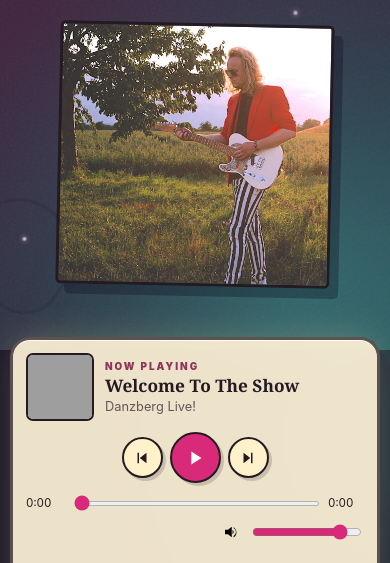
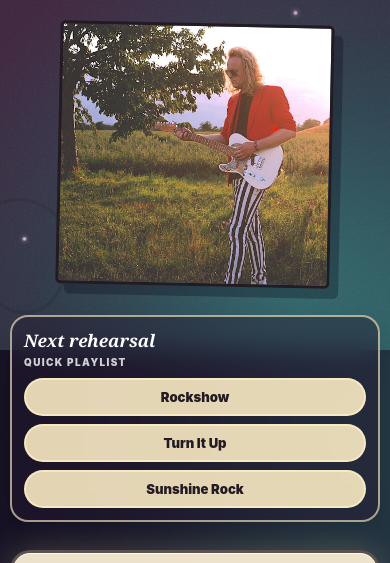
Before and after one commit to KaiD1993/DanzbergLive, a plain HTML site: page index.html in a window 390 px wide. Shown: the part 494-1057 px from the top of the page. Drawn offline with Linux system fonts and the light colour scheme; grey boxes are pictures that could not be loaded.

Commit message:
Add files via upload

```diff
--- a/index.html
+++ b/index.html
@@ -21,11 +21,12 @@
     .tagline{max-width:480px;margin:22px auto 0;font:700 clamp(.94rem,1.6vw,1.1rem)/1.5 Georgia,serif}.tagline span{display:inline;background:var(--cream);box-shadow:7px 0 0 var(--cream),-7px 0 0 var(--cream)}
     .portrait{position:static;display:block;width:min(72%,320px);height:auto;aspect-ratio:auto;margin:28px auto 0;border:3px solid var(--ink);border-radius:5px;object-fit:contain;box-shadow:9px 10px 0 rgba(10,5,20,.28);transform:rotate(1.2deg)}
     .player{width:min(790px,100%);margin:42px auto 24px;border:3px solid var(--line);border-radius:23px;background:rgba(255,244,215,.92);box-shadow:10px 12px 0 rgba(45,27,31,.2),0 0 36px rgba(255,235,172,.22),inset 0 1px rgba(255,255,255,.9);backdrop-filter:blur(22px) saturate(1.2);overflow:hidden}
+    .rehearsal{width:min(790px,100%);margin:18px auto 0;padding:14px 16px;border:2px solid rgba(255,241,201,.62);border-radius:18px;background:rgba(38,25,48,.42);box-shadow:0 10px 24px rgba(10,5,20,.14);backdrop-filter:blur(14px)}.rehearsal-head{display:flex;align-items:baseline;justify-content:space-between;gap:12px;margin-bottom:10px;color:#fff}.rehearsal-title{margin:0;font:900 1.08rem Georgia,serif;font-style:italic}.rehearsal-note{font-size:.62rem;font-weight:900;letter-spacing:.14em;text-transform:uppercase;opacity:.8}.rehearsal-list{display:grid;grid-template-columns:repeat(3,1fr);gap:8px}.rehearsal-song{border:2px solid rgba(255,241,201,.72);border-radius:999px;padding:10px 12px;background:rgba(255,241,201,.88);color:var(--ink);font-weight:900;font-size:.82rem;cursor:pointer;transition:.18s transform,.18s background}.rehearsal-song:hover,.rehearsal-song.active{transform:translateY(-2px);background:#f7c947}
     .player-top{display:grid;grid-template-columns:88px 1fr auto;align-items:center;gap:18px;padding:17px 20px}.player-cover{width:88px;aspect-ratio:1;object-fit:cover;border:2px solid var(--ink);border-radius:7px}.now-label{font-size:.62rem;font-weight:1000;letter-spacing:.2em;text-transform:uppercase;color:#8d355c}.now-title{margin:4px 0;font:900 clamp(1.08rem,2.4vw,1.65rem)/1.1 Georgia,serif}.now-sub{margin:0;color:#67545d;font-size:.8rem}.controls{display:flex;align-items:center;gap:7px}.control{display:grid;place-items:center;width:41px;height:41px;border:2px solid var(--ink);border-radius:50%;background:var(--cream);color:var(--ink);cursor:pointer;box-shadow:3px 3px 0 rgba(36,27,34,.18);transition:.18s transform,.18s background}.control:hover{background:#fff8df;transform:translateY(-2px)}.control.primary{width:51px;height:51px;background:var(--pink);color:white;font-size:1.1rem}.control svg{width:18px;height:18px;fill:currentColor}.control.primary svg{width:22px;height:22px}
     .timeline{display:grid;grid-template-columns:44px 1fr 44px;align-items:center;gap:10px;padding:0 24px 18px;font-size:.72rem;font-variant-numeric:tabular-nums}.range{width:100%;height:5px;accent-color:var(--pink);cursor:pointer}.tools{display:flex;align-items:center;justify-content:flex-end;gap:10px;padding:0 24px 20px}.volume-icon{width:18px}.volume{width:110px;accent-color:var(--pink)}
     .catalog{width:min(900px,100%);margin:48px auto 0}.catalog-head{display:flex;align-items:end;justify-content:space-between;gap:20px;margin-bottom:14px}.catalog h2{margin:0;font:900 clamp(1.8rem,4vw,3.2rem)/1 Georgia,serif;font-style:italic;letter-spacing:-.05em}.catalog-note{font-size:.7rem;font-weight:900;letter-spacing:.15em;text-transform:uppercase}
     .track-list{display:grid;gap:8px}.track{display:grid;grid-template-columns:50px 46px minmax(0,1fr) auto;align-items:center;gap:12px;width:100%;padding:10px 12px;border:2px solid rgba(36,27,34,.64);border-radius:14px;background:rgba(255,241,201,.68);color:var(--ink);box-shadow:4px 5px 0 rgba(42,26,34,.13);backdrop-filter:blur(12px);transition:.2s transform,.2s background;text-align:left}.track:hover{transform:translateX(5px);background:rgba(255,248,224,.9)}.track.active{background:#f7c947;box-shadow:5px 6px 0 rgba(42,26,34,.24)}.number{font:900 1.2rem Georgia,serif;text-align:center}.track-play{display:grid;place-items:center;width:38px;height:38px;border:2px solid var(--ink);border-radius:50%;background:var(--pink);color:white;cursor:pointer}.track-title{font-weight:850;min-width:0}.download{display:inline-flex;align-items:center;gap:7px;padding:8px 11px;border:2px solid var(--ink);border-radius:999px;background:var(--cream);color:var(--ink);text-decoration:none;font-size:.72rem;font-weight:950;text-transform:uppercase;letter-spacing:.06em}.download:hover{background:white}.download svg{width:15px;fill:currentColor}.error{display:none;margin:12px 24px 20px;padding:10px 12px;border:2px solid #8a2744;border-radius:10px;background:#ffe1df;color:#6f1733;font-weight:750;font-size:.82rem}.error.show{display:block}.footer{text-align:center;margin-top:58px;font-size:.76rem;font-weight:800;letter-spacing:.12em;text-transform:uppercase;opacity:.72}
-    @media(max-width:760px){.page{width:min(100% - 20px,560px);padding-top:18px}.hero{grid-template-columns:1fr;gap:4px;min-height:auto}.art-shell{width:min(82vw,360px);margin:auto}.brand{padding-top:18px}.portrait{width:min(74%,310px);margin-top:24px}.player{margin-top:36px;border-radius:20px}.player-top{grid-template-columns:68px 1fr;padding:13px;gap:11px}.player-cover{width:68px}.controls{grid-column:1/-1;justify-content:center}.timeline{padding:0 13px 12px;grid-template-columns:36px 1fr 36px}.tools{padding:0 13px 13px}.catalog{margin-top:36px}.catalog-head{align-items:start;flex-direction:column;gap:6px}.track{grid-template-columns:32px 36px minmax(0,1fr);gap:8px;padding:8px}.number{font-size:.95rem}.track-play{width:32px;height:32px}.track-title{font-size:.84rem}.download{grid-column:3;padding:6px 9px;width:max-content;font-size:.62rem}.logo{gap:5px}.logo-main{-webkit-text-stroke:1.3px var(--ink)}.tagline{padding:0 28px}}
+    @media(max-width:760px){.page{width:min(100% - 20px,560px);padding-top:18px}.hero{grid-template-columns:1fr;gap:4px;min-height:auto}.art-shell{width:min(82vw,360px);margin:auto}.brand{padding-top:18px}.portrait{width:min(74%,310px);margin-top:24px}.rehearsal{margin-top:14px;padding:12px}.rehearsal-head{align-items:flex-start;flex-direction:column;gap:4px}.rehearsal-list{grid-template-columns:1fr}.rehearsal-song{padding:9px 11px}.player{margin-top:28px;border-radius:20px}.player-top{grid-template-columns:68px 1fr;padding:13px;gap:11px}.player-cover{width:68px}.controls{grid-column:1/-1;justify-content:center}.timeline{padding:0 13px 12px;grid-template-columns:36px 1fr 36px}.tools{padding:0 13px 13px}.catalog{margin-top:36px}.catalog-head{align-items:start;flex-direction:column;gap:6px}.track{grid-template-columns:32px 36px minmax(0,1fr);gap:8px;padding:8px}.number{font-size:.95rem}.track-play{width:32px;height:32px}.track-title{font-size:.84rem}.download{grid-column:3;padding:6px 9px;width:max-content;font-size:.62rem}.logo{gap:5px}.logo-main{-webkit-text-stroke:1.3px var(--ink)}.tagline{padding:0 28px}}
     @media(prefers-reduced-motion:reduce){*,*:before,*:after{animation-duration:.001ms!important;animation-iteration-count:1!important;scroll-behavior:auto!important}}
   </style>
 </head>
@@ -39,6 +40,15 @@
         <div class="logo" aria-label="Danzberg Live!"><span class="logo-main">Danzberg</span><span class="logo-live">Live!</span></div>
         <p class="tagline"><span>One colorful trip, one vision, press play and move on!</span></p>
         <img class="portrait" src="assets/danzberg-live.jpg" alt="Kai Danzberg playing guitar outdoors">
+      </div>
+    </section>
+
+    <section class="rehearsal" aria-label="Next rehearsal playlist">
+      <div class="rehearsal-head"><h2 class="rehearsal-title">Next rehearsal</h2><span class="rehearsal-note">Quick playlist</span></div>
+      <div class="rehearsal-list" id="rehearsalList">
+        <button class="rehearsal-song" type="button" data-track="3">Rockshow</button>
+        <button class="rehearsal-song" type="button" data-track="2">Turn It Up</button>
+        <button class="rehearsal-song" type="button" data-track="12">Sunshine Rock</button>
       </div>
     </section>
 
@@ -93,9 +103,9 @@
     function setTrack(i){current=(i+tracks.length)%tracks.length;audio.src=url(tracks[current][0]);nowTitle.textContent=tracks[current][1];error.classList.remove('show');render();updateMedia()}
     async function play(i=current){if(i!==current||!audio.src)setTrack(i);try{await audio.play()}catch(e){error.classList.add('show')}}
     function next(){setTrack(current+1);play()}function previous(){if(audio.currentTime>3){audio.currentTime=0}else{setTrack(current-1);play()}}
-    function updateButton(){const playing=!audio.paused;toggle.setAttribute('aria-label',playing?'Pause':'Play');playIcon.innerHTML=playing?'<path d="M7 5h4v14H7zm6 0h4v14h-4z"/>':'<path d="m8 5 11 7-11 7z"/>';render()}
+    function updateButton(){const playing=!audio.paused;toggle.setAttribute('aria-label',playing?'Pause':'Play');playIcon.innerHTML=playing?'<path d="M7 5h4v14H7zm6 0h4v14h-4z"/>':'<path d="m8 5 11 7-11 7z"/>';document.querySelectorAll('.rehearsal-song').forEach(button=>button.classList.toggle('active',playing&&Number(button.dataset.track)===current));render()}
     function updateMedia(){if(!('mediaSession'in navigator))return;navigator.mediaSession.metadata=new MediaMetadata({title:tracks[current][1],artist:'Danzberg Live!',album:'Danzberg Live!',artwork:[{src:new URL('assets/artwork.jpeg',location.href).href,sizes:'512x512',type:'image/jpeg'}]})}
-    toggle.addEventListener('click',()=>audio.paused?play():audio.pause());document.querySelector('#next').addEventListener('click',next);document.querySelector('#previous').addEventListener('click',previous);document.querySelector('#volume').addEventListener('input',e=>audio.volume=e.target.value);seek.addEventListener('input',()=>{if(audio.duration)audio.currentTime=audio.duration*(seek.value/100)});audio.addEventListener('play',updateButton);audio.addEventListener('pause',updateButton);audio.addEventListener('ended',next);audio.addEventListener('error',()=>error.classList.add('show'));audio.addEventListener('loadedmetadata',()=>duration.textContent=time(audio.duration));audio.addEventListener('timeupdate',()=>{elapsed.textContent=time(audio.currentTime);duration.textContent=time(audio.duration);seek.value=audio.duration?audio.currentTime/audio.duration*100:0});audio.volume=.85;
+    toggle.addEventListener('click',()=>audio.paused?play():audio.pause());document.querySelector('#next').addEventListener('click',next);document.querySelector('#previous').addEventListener('click',previous);document.querySelector('#volume').addEventListener('input',e=>audio.volume=e.target.value);document.querySelectorAll('.rehearsal-song').forEach(button=>button.addEventListener('click',()=>play(Number(button.dataset.track))));seek.addEventListener('input',()=>{if(audio.duration)audio.currentTime=audio.duration*(seek.value/100)});audio.addEventListener('play',updateButton);audio.addEventListener('pause',updateButton);audio.addEventListener('ended',next);audio.addEventListener('error',()=>error.classList.add('show'));audio.addEventListener('loadedmetadata',()=>duration.textContent=time(audio.duration));audio.addEventListener('timeupdate',()=>{elapsed.textContent=time(audio.currentTime);duration.textContent=time(audio.duration);seek.value=audio.duration?audio.currentTime/audio.duration*100:0});audio.volume=.85;
     if('mediaSession'in navigator){navigator.mediaSession.setActionHandler('play',()=>play());navigator.mediaSession.setActionHandler('pause',()=>audio.pause());navigator.mediaSession.setActionHandler('previoustrack',previous);navigator.mediaSession.setActionHandler('nexttrack',next);navigator.mediaSession.setActionHandler('seekto',e=>{if(e.seekTime!=null)audio.currentTime=e.seekTime})}
     const sparkleHost=document.querySelector('.sparkles');for(let i=0;i<42;i++){const star=document.createElement('i');star.style.setProperty('--x',Math.random()*100+'%');star.style.setProperty('--y',Math.random()*100+'%');star.style.setProperty('--size',1+Math.random()*3.2+'px');star.style.setProperty('--speed',3+Math.random()*5+'s');star.style.setProperty('--delay',-Math.random()*8+'s');sparkleHost.append(star)}
     setTrack(0);document.querySelector('#year').textContent=new Date().getFullYear();
```
